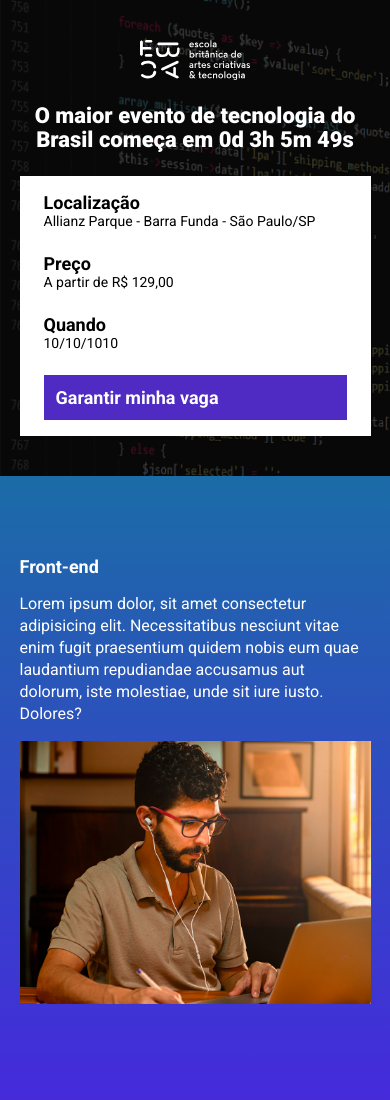
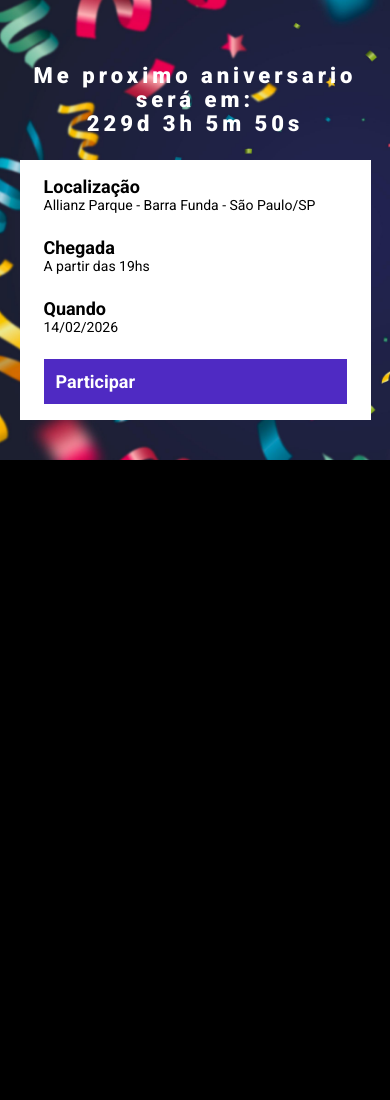
Before and after one commit to francomasa/birthday-event, a website built with Parcel: page src/index.html in a window 390 px wide. Shown: the top 1100 px of the page. After the commit the page ends 844 px from the top, so only its background shows below. Built offline with nearby package versions, Linux system fonts and the light colour scheme.

Commit message:
exercicio pratico ebac modulo 22 birthday landing page

```diff
--- a/src/index.html
+++ b/src/index.html
@@ -8,14 +8,14 @@
     <link rel="preconnect" href="https://fonts.gstatic.com" crossorigin>
     <link href="https://fonts.googleapis.com/css2?family=Roboto:wght@400;700;900&display=swap" rel="stylesheet">
     <link rel="stylesheet" href="styles/main.scss">
-      <link rel="stylesheet" href="https://unpkg.com/aos@next/dist/aos.css" />
+    <link rel="stylesheet" href="https://unpkg.com/aos@next/dist/aos.css" />
 </head>
 <body>
     <header class="hero">
         <div class="container">
-            <img class="hero__logo" src="images/ebac_logo.svg" alt="EBAC" />
             <p class="hero__text">
-                O maior evento de tecnologia do Brasil começa em
+                Me proximo aniversario será em:
+                <br />
                 <span id="contador"></span>
             </p>
             <div class="infos-bar">
@@ -25,61 +25,20 @@
                         Allianz Parque - Barra Funda - São Paulo/SP
                     </li>
                     <li class="infos-bar__infos__item">
-                        <b class="hero__box__title">Preço</b>
-                        A partir de R$ 129,00
+                        <b class="hero__box__title">Chegada</b>
+                        A partir das 19hs
                     </li>
                     <li class="infos-bar__infos__item">
                         <b class="hero__box__title">Quando</b>
-                        10/10/1010
+                        14/02/2026
                     </li>
                 </ul>
                 <a href="#" class="button button--primary">
-                    Garantir minha vaga
+                    Participar
                 </a>
             </div>
         </div>
     </header>
-
-    <section class="event event--frontend">
-        <div class="container" data-aos="fade-right" data-aos-duration="1000">
-            <div class="event__details">
-                <h2 class="event__details__title">Front-end</h2>
-                <p class="event__details__description">Lorem ipsum dolor, sit amet consectetur adipisicing elit. Necessitatibus nesciunt vitae enim fugit praesentium quidem nobis eum quae laudantium repudiandae accusamus aut dolorum, iste molestiae, unde sit iure iusto. Dolores?</p>
-            </div>
-            <img class="event__image" src="images/frontend.png" alt="Front-end" />
-        </div>
-    </section>
-
-    <section class="event event--ui-ux event--image-left"  data-aos-duration="2000">
-        <div class="container"  data-aos="fade-left">
-            <div class="event__details">
-                <h2 class="event__details__title">UI/UX</h2>
-                <p class="event__details__description">Lorem ipsum dolor, sit amet consectetur adipisicing elit. Necessitatibus nesciunt vitae enim fugit praesentium quidem nobis eum quae laudantium repudiandae accusamus aut dolorum, iste molestiae, unde sit iure iusto. Dolores?Lorem ipsum dolor, sit amet consectetur adipisicing elit. Necessitatibus nesciunt vitae enim fugit praesentium quidem nobis eum quae laudantium repudiandae accusamus aut dolorum, iste molestiae, unde sit iure iusto. Dolores?</p>
-            </div>
-            <img class="event__image" src="images/ui-ux.png" alt="Front-end" />
-        </div>
-    </section>
-
-    <section class="event event--data-science">
-        <div class="container" data-aos="flip-right">
-            <div class="event__details">
-                <h2 class="event__details__title">Data Science</h2>
-                <p class="event__details__description">Lorem ipsum dolor, sit amet consectetur adipisicing elit. Necessitatibus nesciunt vitae enim fugit praesentium quidem nobis eum quae laudantium repudiandae accusamus aut dolorum, iste molestiae, unde sit iure iusto. Dolores?Lorem ipsum dolor, sit amet consectetur adipisicing elit. Necessitatibus nesciunt vitae enim fugit praesentium quidem nobis eum quae laudantium repudiandae accusamus aut dolorum, iste molestiae, unde sit iure iusto. Dolores?</p>
-            </div>
-            <img class="event__image" src="images/data.png" alt="Front-end" />
-        </div>
-    </section>
-
-    <section class="event event--backend event--image-left">
-        <div class="container" data-aos="flip-up" data-aos-duration="3000">
-            <div class="event__details">
-                <h2 class="event__details__title">Back-end</h2>
-                <p class="event__details__description">Lorem ipsum dolor, sit amet consectetur adipisicing elit. Necessitatibus nesciunt vitae enim fugit praesentium quidem nobis eum quae laudantium repudiandae accusamus aut dolorum, iste molestiae, unde sit iure iusto. Dolores?Lorem ipsum dolor, sit amet consectetur adipisicing elit. Necessitatibus nesciunt vitae enim fugit praesentium quidem nobis eum quae laudantium repudiandae accusamus aut dolorum, iste molestiae, unde sit iure iusto. Dolores?</p>
-            </div>
-            <img class="event__image" src="images/backend.png" alt="Front-end" />
-        </div>
-    </section>
-
     <script src="https://unpkg.com/aos@next/dist/aos.js"></script>
     <script src="scripts/main.js"></script>
 
--- a/src/scripts/main.js
+++ b/src/scripts/main.js
@@ -1,6 +1,6 @@
 AOS.init();
 
-const dataDoEvento = new Date('Jun 30, 2025 19:00:00');
+const dataDoEvento = new Date('Feb 14, 2026 19:00:00');
 const timeStampDoEvento = dataDoEvento.getTime();
 
 const contaAsHoras = setInterval(function(){
--- a/src/styles/_event.scss
+++ /dev/null
@@ -1,77 +0,0 @@
-    @use 'variables';
-
-.event {
-    padding: 80px 0;
-
-    &--frontend {
-        //Chrome, Safari, versões mais recentes do Opera
-        background-image: webkit-linear-gradient(variables.$gradien1, variables.$gradien2);
-        //Firefox
-        background-image: -moz-linear-gradient(variables.$gradien1, variables.$gradien2);
-        //Versões antigas do Opera
-        background-image: -o-linear-gradient(variables.$gradien1, variables.$gradien2);
-        //Internet Explorer e Edge
-        background-image: -ms-linear-gradient(variables.$gradien1, variables.$gradien2);
-        //Navegadores atualizados
-        background-image: linear-gradient(variables.$gradien1, variables.$gradien2);
-    }
-
-    &--ui-ux {
-        background-image: linear-gradient(variables.$gradien2, variables.$gradien3);
-    }
-
-    &--data-science {
-        background-image: linear-gradient(variables.$gradien3, variables.$gradien4);
-    }
-
-    &--backend {
-        background-image: linear-gradient(variables.$gradien4, variables.$gradien3);
-    }
-
-    &--image-left {
-        .container {
-            flex-direction: row-reverse;
-        }
-
-
-    }
-
-    .container {
-        display: flex;
-        gap: 40px;
-    }
-
-    &__image {
-        max-width: 360px;
-
-    }
-
-    &__details {
-
-        &__title {
-            font-size: 18px;
-            font-weight: bold;
-            margin-bottom: 16px;
-        }
-
-        &__description {
-            line-height: 22px;
-        }
-    }
-
-    @media (max-width: 640px) {
-        .container {
-            display: block;
-        }
-
-        &__details {
-            margin-right: 0;
-            margin-bottom: 16px;
-        }
-
-        &__image {
-            width: 100%;
-        }
-    }
-
-}
--- a/src/styles/_hero.scss
+++ b/src/styles/_hero.scss
@@ -1,9 +1,9 @@
 @use 'variables';
 
 .hero {
-    padding-top: 64px;
+    padding-top: 94px;
     padding-bottom: 100px;
-    background-image: url(../images/fundo.png);
+    background-image: url(../images/fundo.jpg);
     background-repeat: no-repeat;
     background-size: cover;
     position: relative;
@@ -12,22 +12,14 @@
         position: relative;
     }
 
-    &::before {
-        position: absolute;
-        top: 0;
-        left: 0;
-        width: 100%;
-        height: 100%;
-        background-color: variables.$textColorSecundary;
-        opacity: .7;
-        content: '';
-    }
+
     &__text {
-        margin: 64px 0;
+        margin: 100px 100px;
         line-height: 56px;
         font-size: 40px;
         font-weight: 800;
         text-align: center;
+        letter-spacing: 4px;
     }
 
     &__logo {
--- a/src/styles/main.scss
+++ b/src/styles/main.scss
@@ -2,7 +2,6 @@
 @use 'hero';
 @use 'components/infos_bar';
 @use 'components/buttons';
-@use 'event';
 
 * {
     margin: 0;
@@ -11,6 +10,10 @@
     font-family: Roboto, sans-serif;
     color: variables.$textColor;
     list-style: none;
+}
+
+body {
+    background-color: variables.$textColorSecundary;
 }
 
 .container {
```
Also changed, not shown: package.json (+4 -4 lines), src/images/backend.png (deleted), src/images/data.png (deleted), src/images/ebac_logo.svg (deleted), src/images/frontend.png (deleted), src/images/fundo.jpg (added), src/images/fundo.png (deleted), src/images/ui-ux.png (deleted), 1 other file.
